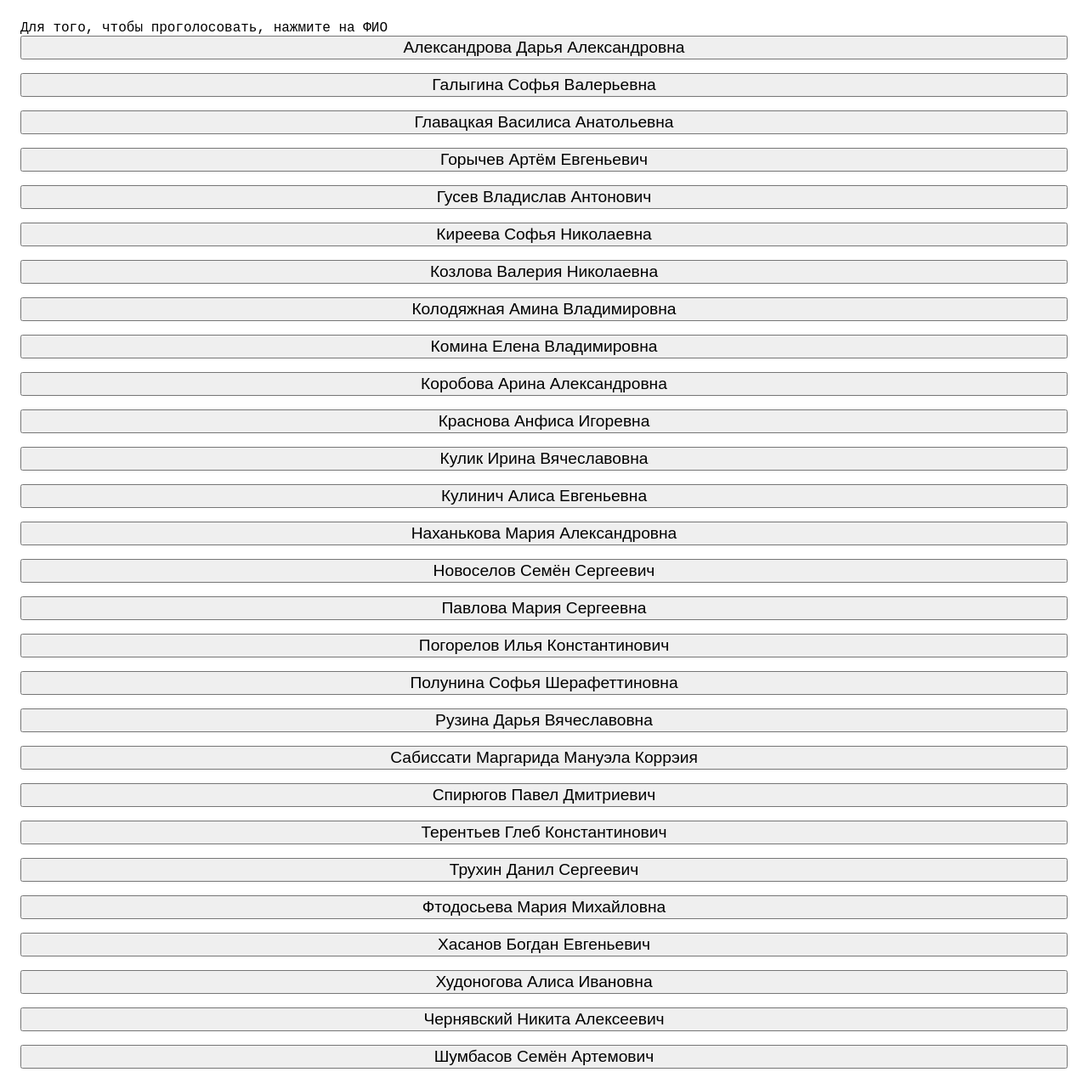
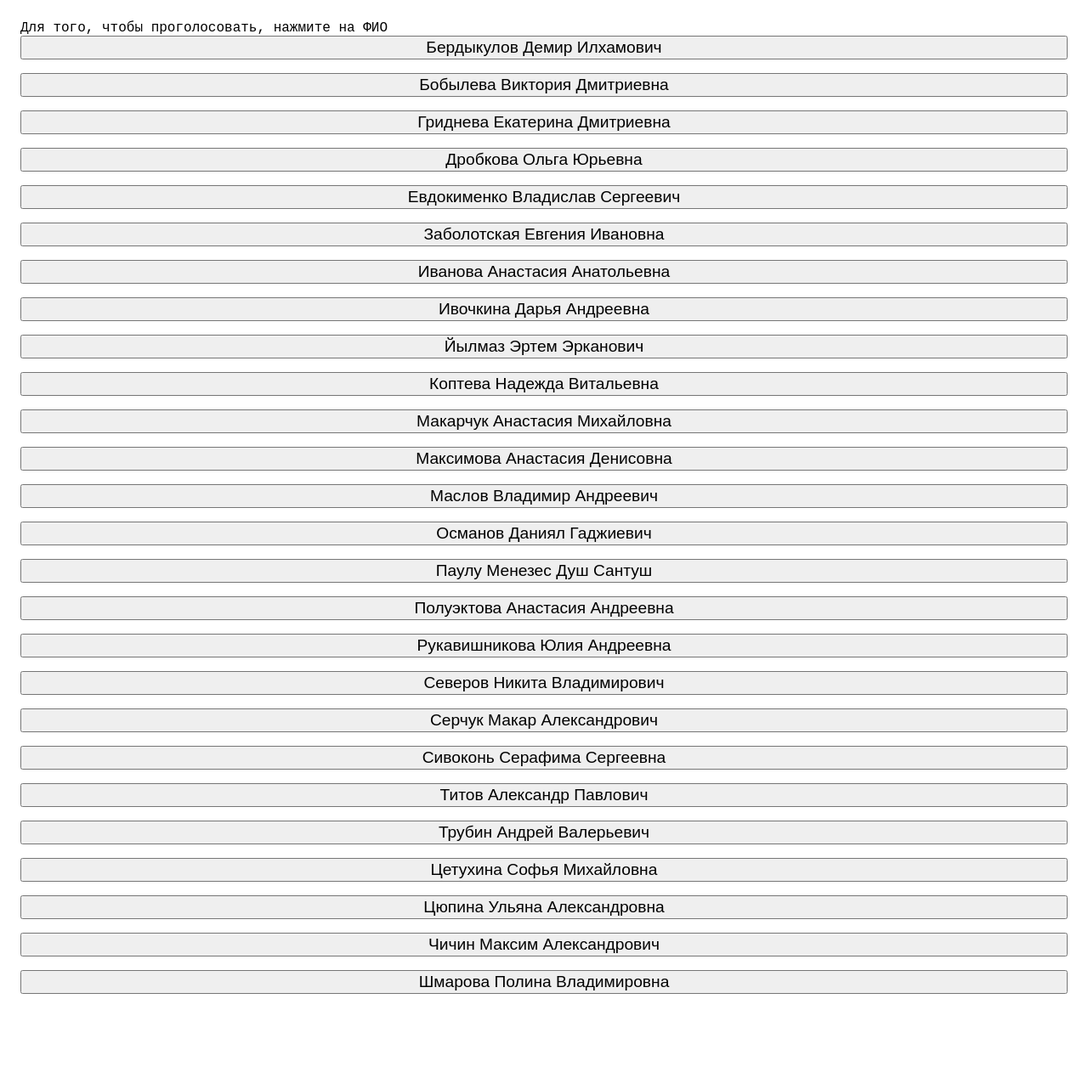
Before and after one commit to kmvpvl/vote, a React (Create React App) app: page / in a window 1280 px wide. Shown: the whole page at 85% size. After the commit the page ends 1194 px from the top, so only its background shows below. Built offline with nearby package versions, Linux system fonts and the light colour scheme; a web font is replaced by a local one.

Commit message:
БЭК-25-7

```diff
--- a/src/index.tsx
+++ b/src/index.tsx
@@ -4,34 +4,32 @@ import "./index.css";
 import WebApp from "./WebApp";
 
 const list: string[] = [
-  "Александрова Дарья Александровна",
-  "Галыгина Софья Валерьевна",
-  "Главацкая Василиса Анатольевна",
-  "Горычев Артём Евгеньевич",
-  "Гусев Владислав Антонович",
-  "Киреева Софья Николаевна",
-  "Козлова Валерия Николаевна",
-  "Колодяжная Амина Владимировна",
-  "Комина Елена Владимировна",
-  "Коробова Арина Александровна",
-  "Краснова Анфиса Игоревна",
-  "Кулик Ирина Вячеславовна",
-  "Кулинич Алиса Евгеньевна",
-  "Наханькова Мария Александровна",
-  "Новоселов Семён Сергеевич",
-  "Павлова Мария Сергеевна",
-  "Погорелов Илья Константинович",
-  "Полунина Софья Шерафеттиновна",
-  "Рузина Дарья Вячеславовна",
-  "Сабиссати Маргарида Мануэла Коррэия",
-  "Спирюгов Павел Дмитриевич",
-  "Терентьев Глеб Константинович",
-  "Трухин Данил Сергеевич",
-  "Фтодосьева Мария Михайловна",
-  "Хасанов Богдан Евгеньевич",
-  "Худоногова Алиса Ивановна",
-  "Чернявский Никита Алексеевич",
-  "Шумбасов Семён Артемович"
+  "Бердыкулов Демир Илхамович",
+  "Бобылева Виктория Дмитриевна",
+  "Гриднева Екатерина Дмитриевна",
+  "Дробкова Ольга Юрьевна",
+  "Евдокименко Владислав Сергеевич",
+  "Заболотская Евгения Ивановна",
+  "Иванова Анастасия Анатольевна",
+  "Ивочкина Дарья Андреевна",
+  "Йылмаз Эртем Эрканович",
+  "Коптева Надежда Витальевна",
+  "Макарчук Анастасия Михайловна",
+  "Максимова Анастасия Денисовна",
+  "Маслов Владимир Андреевич",
+  "Османов Даниял Гаджиевич",
+  "Паулу Менезес Душ Сантуш",
+  "Полуэктова Анастасия Андреевна",
+  "Рукавишникова Юлия Андреевна",
+  "Северов Никита Владимирович",
+  "Серчук Макар Александрович",
+  "Сивоконь Серафима Сергеевна",
+  "Титов Александр Павлович",
+  "Трубин Андрей Валерьевич",
+  "Цетухина Софья Михайловна",
+  "Цюпина Ульяна Александровна",
+  "Чичин Максим Александрович",
+  "Шмарова Полина Владимировна"
 ]
 
 const root = ReactDOM.createRoot(
```
